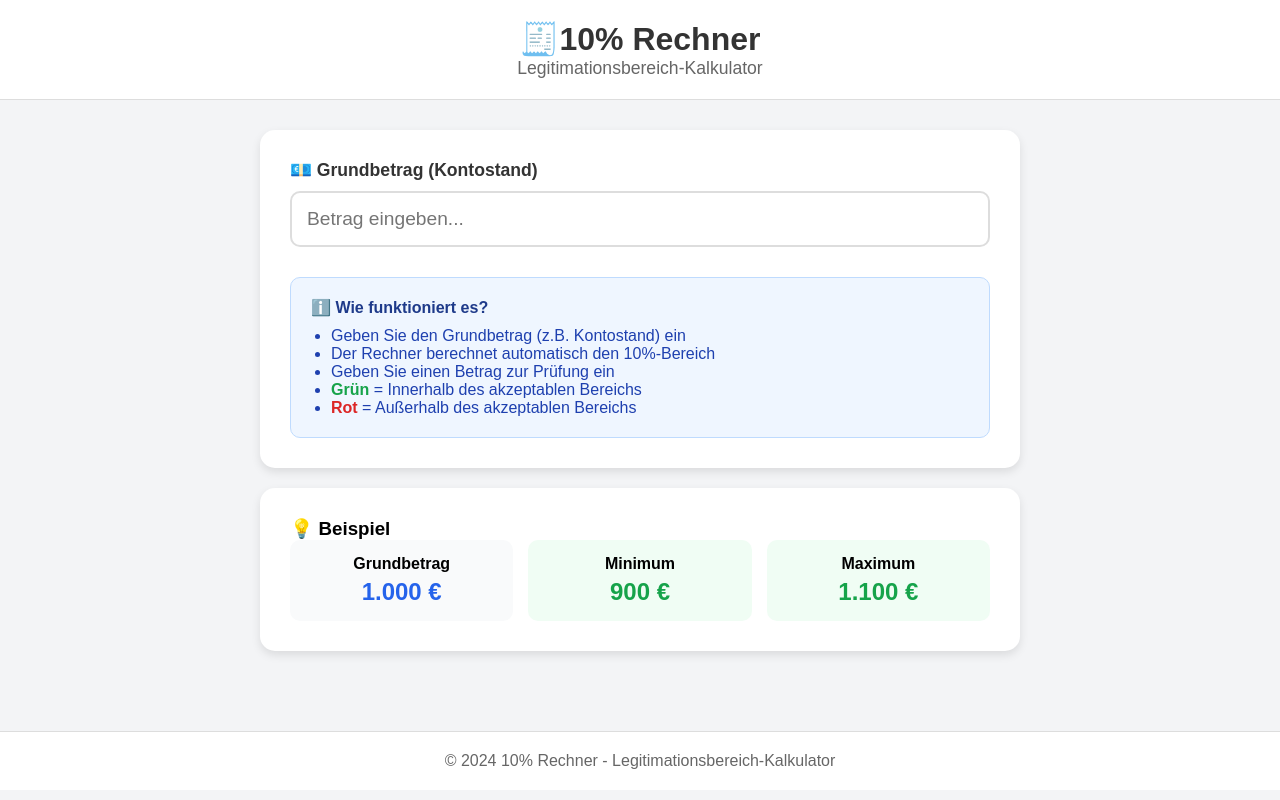
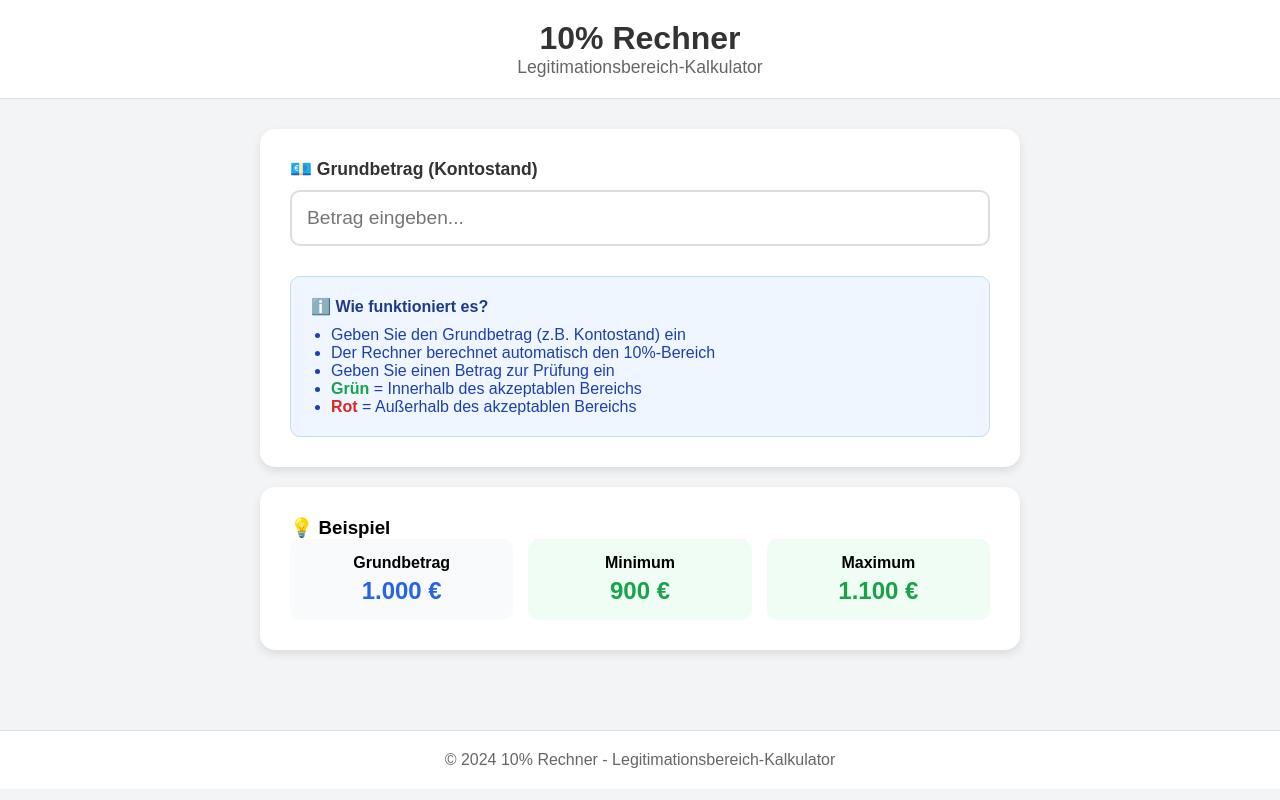
Before and after one commit to BrbV/10-Rechner, a plain HTML site: page index.html in a window 1280 px wide. Drawn offline with Linux system fonts and the light colour scheme.

Commit message:
Update index.html

```diff
--- a/index.html
+++ b/index.html
@@ -281,7 +281,7 @@
 </head>
 <body>
     <div class="header">
-        <h1> 🧾10% Rechner</h1>
+        <h1> 10% Rechner</h1>
         <p>Legitimationsbereich-Kalkulator</p>
     </div>
 
```
